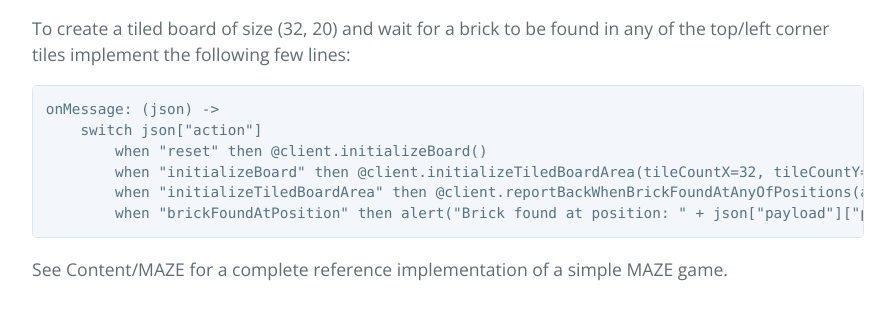
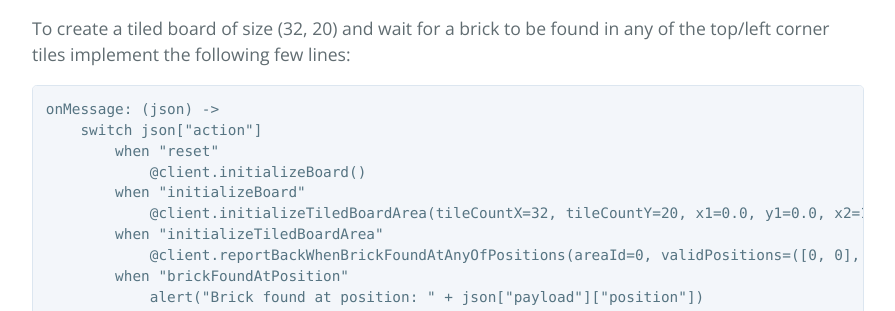
Before and after one commit to daniel-andersen/Interactive-Tabletop-Projected-Old, a plain HTML site: page index.html in a window 1280 px wide. Shown: the part 1737-2048 px from the top of the page, without its empty margins (192-1087 px from the left). Drawn offline with nearby package versions, Linux system fonts and the light colour scheme.

```diff
--- a/index.html
+++ b/index.html
@@ -66,10 +66,14 @@
 
 <pre><code>onMessage: (json) -&gt;
     switch json["action"]
-        when "reset" then @client.initializeBoard()
-        when "initializeBoard" then @client.initializeTiledBoardArea(tileCountX=32, tileCountY=20, x1=0.0, y1=0.0, x2=1.0, y2=1.0, areaId=0)
-        when "initializeTiledBoardArea" then @client.reportBackWhenBrickFoundAtAnyOfPositions(areaId=0, validPositions=([0, 0], [1, 0], [1, 0]))
-        when "brickFoundAtPosition" then alert("Brick found at position: " + json["payload"]["position"])
+        when "reset"
+            @client.initializeBoard()
+        when "initializeBoard"
+            @client.initializeTiledBoardArea(tileCountX=32, tileCountY=20, x1=0.0, y1=0.0, x2=1.0, y2=1.0, areaId=0)
+        when "initializeTiledBoardArea"
+            @client.reportBackWhenBrickFoundAtAnyOfPositions(areaId=0, validPositions=([0, 0], [1, 0], [1, 0]))
+        when "brickFoundAtPosition"
+            alert("Brick found at position: " + json["payload"]["position"])
 </code></pre>
 
 <p>See Content/MAZE for a complete reference implementation of a simple MAZE game.</p>
```
Also changed, not shown: params.json (+1 -1 lines).
